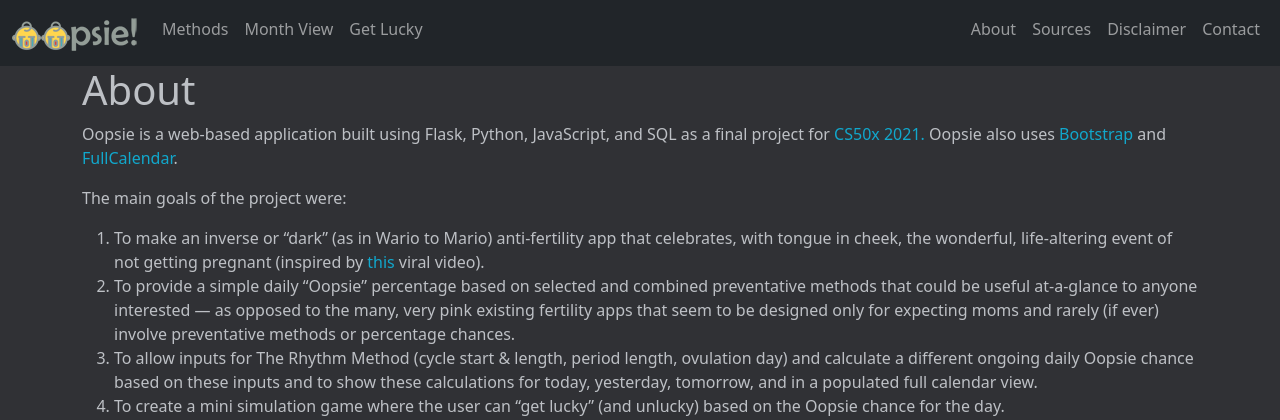
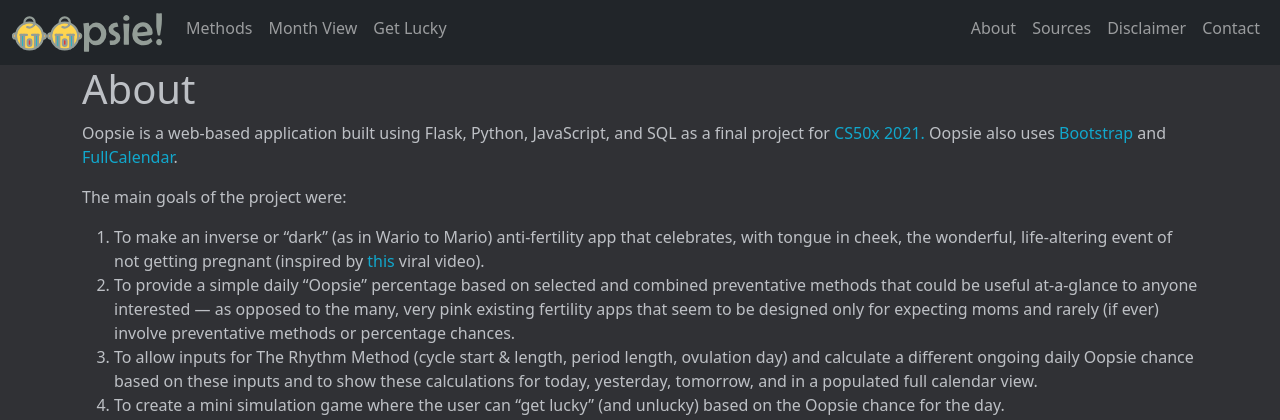
Before and after one commit to ragmats/oopsie, a Flask app: page /about in a window 1280 px wide. Shown: the top 420 px of the page. Run offline with Flask 2, Linux system fonts and the light colour scheme; some libraries are stand-ins or nearby versions.

Commit message:
make it better

```diff
--- a/static/css/styles.css
+++ b/static/css/styles.css
@@ -7,6 +7,20 @@ a:hover {
     color: #ff0066;
     text-decoration: none;
 }
+
+a.svg {
+    position: relative;
+    display: inline-block;
+  }
+
+  a.svg:after {
+    content: "";
+    position: absolute;
+    top: 0;
+    right: 0;
+    bottom: 0;
+    left:0;
+  }
 
 .inline {
     display: inline-block;
--- a/templates/layout.html
+++ b/templates/layout.html
@@ -23,7 +23,7 @@
   <body>
     <nav class="navbar navbar-expand-md navbar-dark bg-dark">
         <div class="container-fluid">
-          <a class="navbar-brand" href="{{ url_for('index') }}"><img src="static/images/oopsie_logo.png" alt="Oopsie! logo" class="d-inline-block align-top" /></a>
+          <a class="navbar-brand svg" href="{{ url_for('index') }}"><embed src="static/images/oopsie_logo.svg" alt="Oopsie! logo" class="d-inline-block align-top" /></a>
           <button class="navbar-toggler" type="button" data-bs-toggle="collapse" data-bs-target="#navbarSupportedContent" aria-controls="navbarSupportedContent" aria-expanded="false" aria-label="Toggle navigation">
             <span class="navbar-toggler-icon"></span>
           </button>
```
Also changed, not shown: static/images/oopsie_logo.svg (added), 10 other files.
